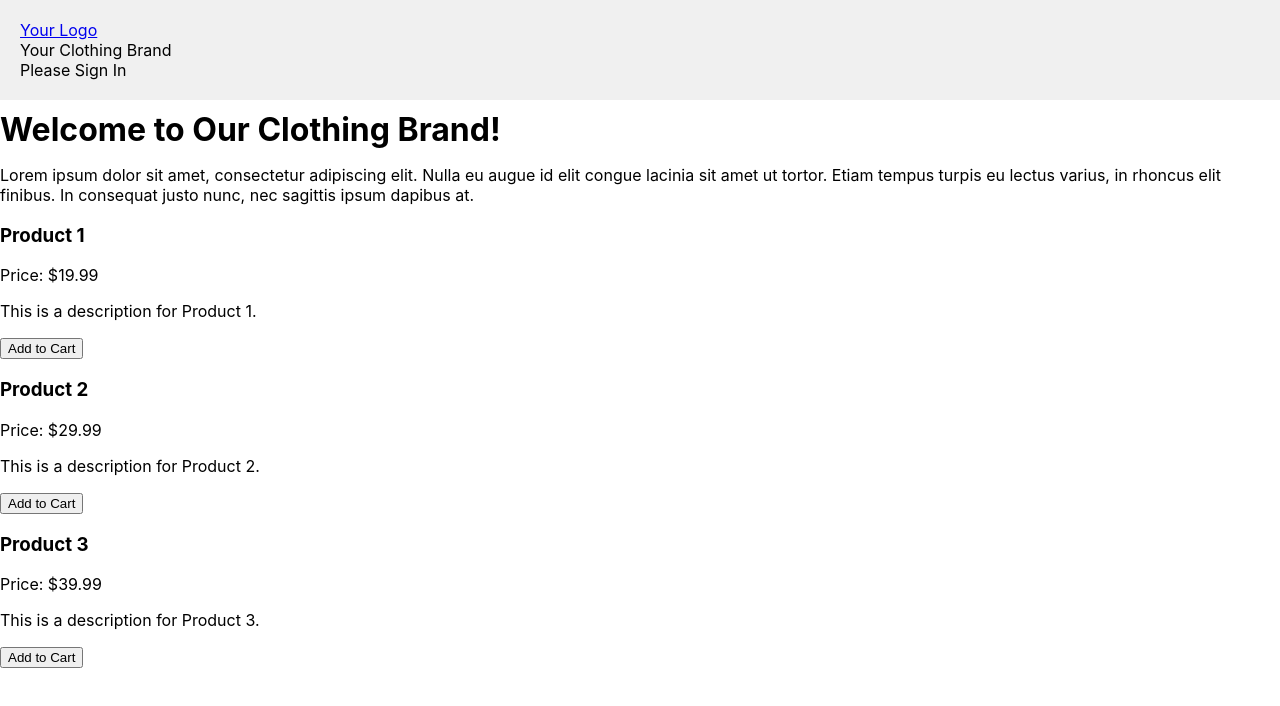
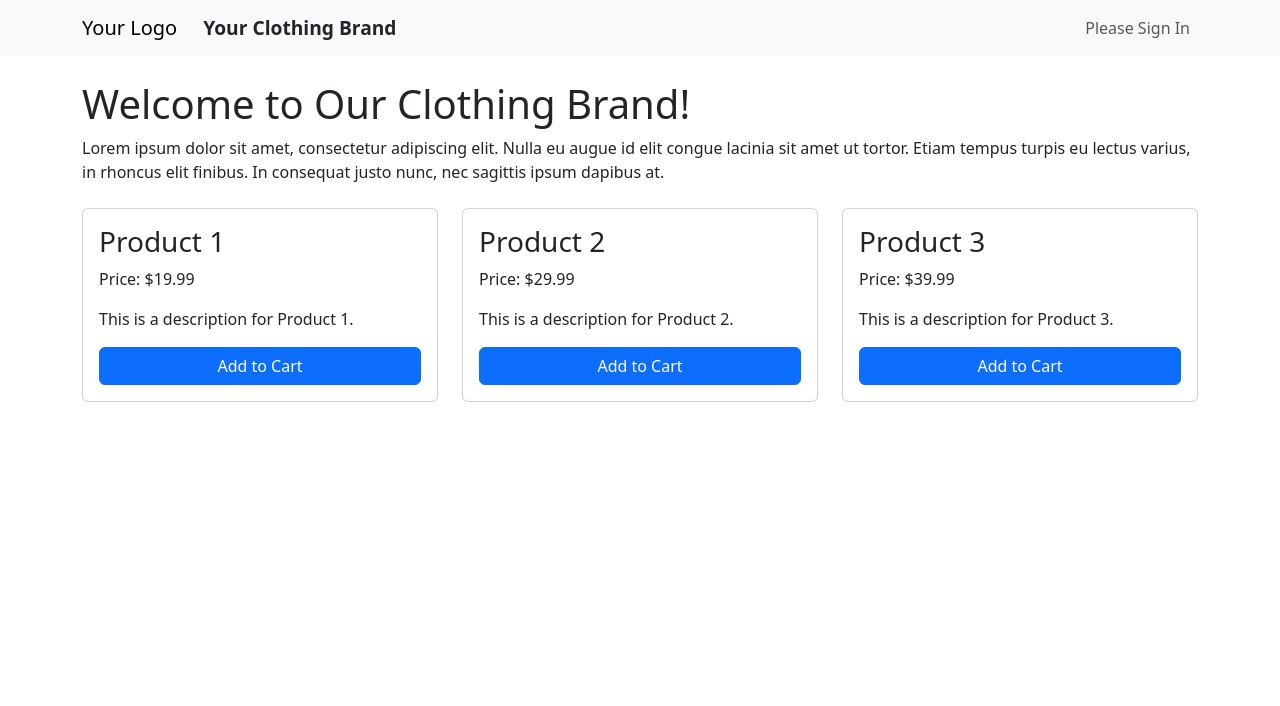
Before and after one commit to Wewe2098/Sphiwe, a React (Create React App) app in the folder React -Fictitious-Clothing/clothing-brand-website/: page / in a window 1280 px wide. Shown: the top 706 px of the page. Built offline with nearby package versions, Linux system fonts and the light colour scheme.

Commit message:
new changes

```diff
--- a/React -Fictitious-Clothing/clothing-brand-website/src/App.css
+++ b/React -Fictitious-Clothing/clothing-brand-website/src/App.css
@@ -1,17 +1,26 @@
-
-.App {
-  text-align: center;
+/* src/App.css */
+body {
+  font-family: Arial, sans-serif;
 }
 
-header {
-  padding: 20px;
-  background-color: #f0f0f0;
+.container {
+  max-width: 960px;
 }
 
-h1 {
-  margin: 10px 0;
+.product {
+  border: 1px solid #ccc;
+  border-radius: 5px;
+  padding: 15px;
 }
 
-img {
-  max-width: 100px;
+.company-name {
+  font-weight: bold;
+  font-size: 1.2rem;
+  margin: 0 10px;
 }
+
+.welcome-message {
+  font-weight: bold;
+}
+
+/* Additional custom styles can be added here */
--- a/React -Fictitious-Clothing/clothing-brand-website/src/App.js
+++ b/React -Fictitious-Clothing/clothing-brand-website/src/App.js
@@ -3,9 +3,10 @@
 import LandingPage from './LandingPage';
 import Product from './product';
 import './App.css'; // Your custom CSS styles or Bootstrap styles
+import 'bootstrap/dist/css/bootstrap.min.css'; // Import Bootstrap CSS
 
 const App = () => {
-  const isLoggedIn = false; // Set this boolean based on your login state
+  const isLoggedIn = false;
 
   const products = [
     {
@@ -28,11 +29,15 @@
   return (
     <div>
       <Header isLoggedIn={isLoggedIn} />
-      <LandingPage />
-      <div className="products-container">
-        {products.map((product, index) => (
-          <Product key={index} {...product} />
-        ))}
+      <div className="container mt-4">
+        <LandingPage />
+        <div className="row mt-4">
+          {products.map((product, index) => (
+            <div key={index} className="col-md-4">
+              <Product {...product} />
+            </div>
+          ))}
+        </div>
       </div>
     </div>
   );
```
